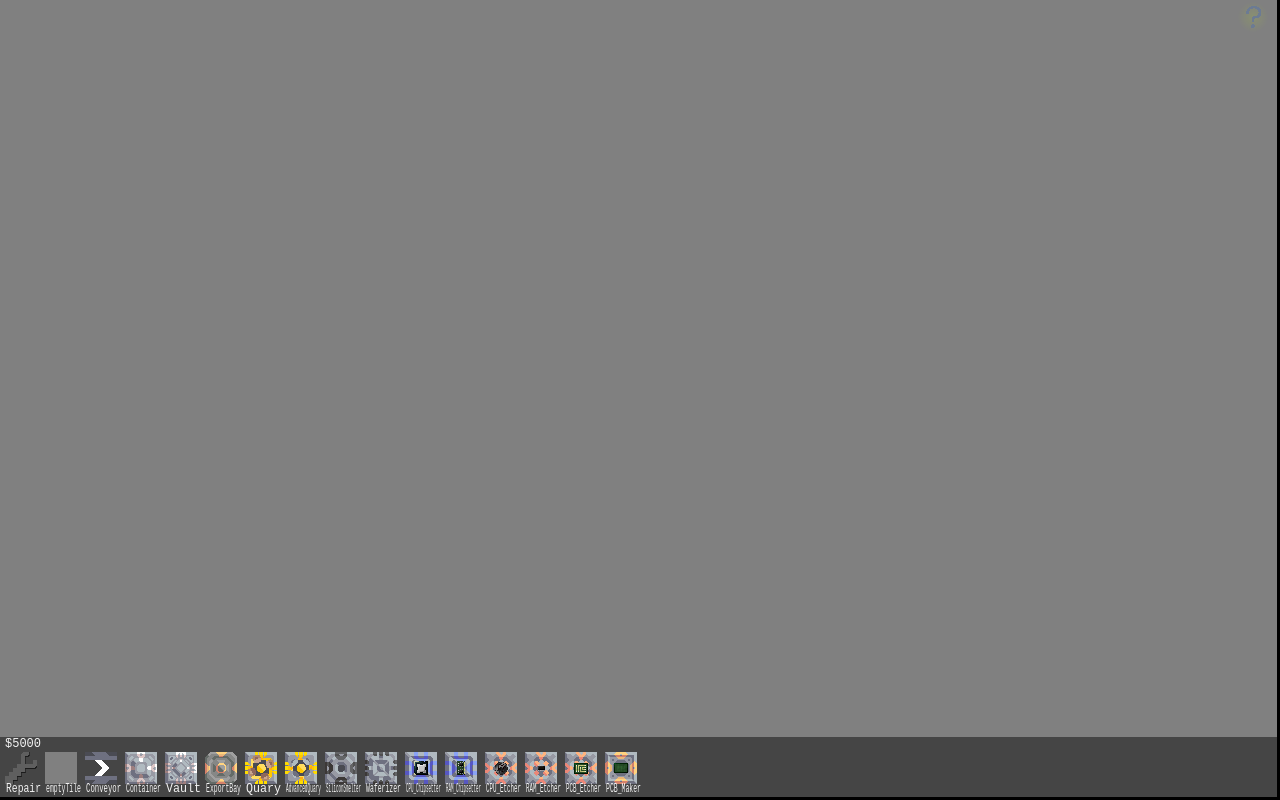
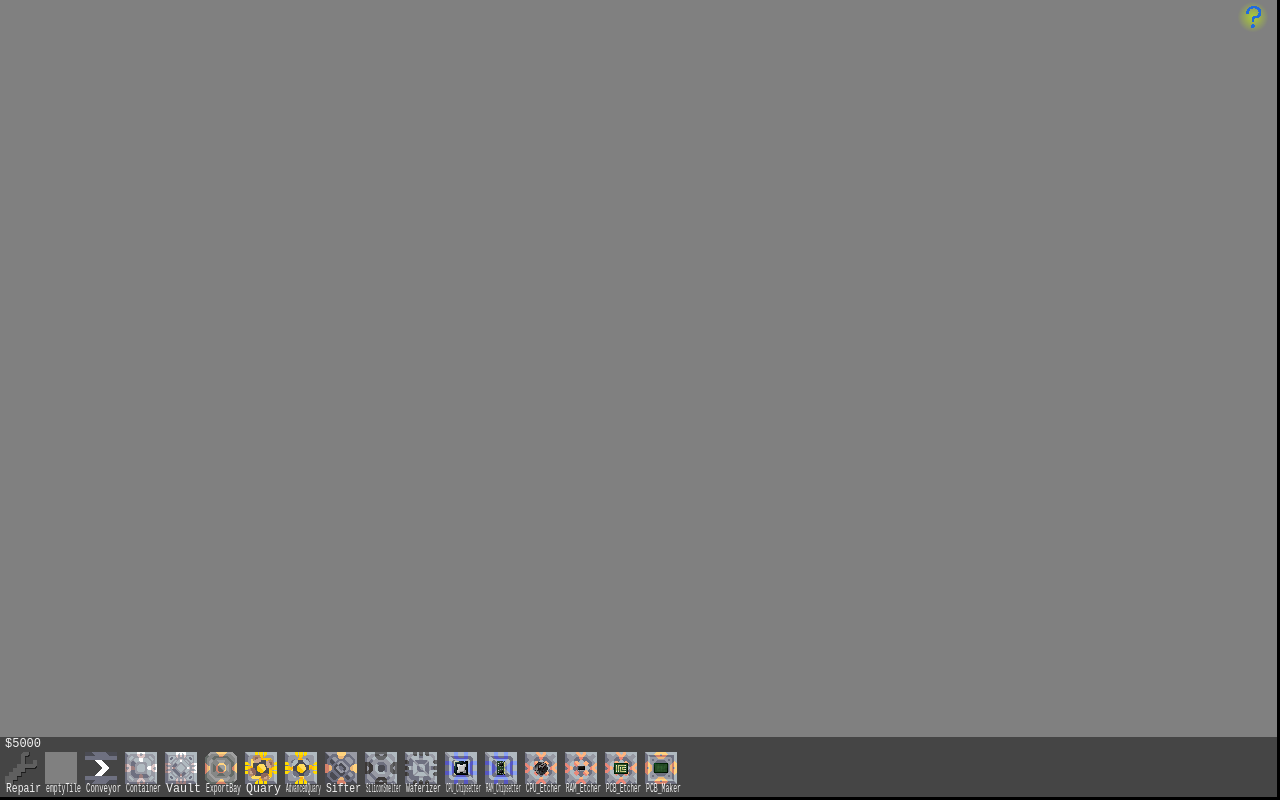
Before and after one commit to badgeminer/FactoryGame, a plain HTML site: page index.html in a window 1280 px wide. Drawn offline with Linux system fonts and the light colour scheme.

Commit message:
sifter and copper FOR BUGFIX

```diff
--- a/data.js
+++ b/data.js
@@ -84,43 +84,45 @@ const colors = {
 }*/
 var errImg = document.getElementById("placeholder")
 const assets = {
-    "Wrench":document.getElementById("Wrench") || errImg,
-    "blank":document.getElementById("blank") || errImg,
-    "help":document.getElementById("help") || errImg,
-    "placeholder":document.getElementById("placeholder") || errImg,
-    "SiliconSmelter":document.getElementById("SiliconSmelter") || errImg,
-    "Waferizer":document.getElementById("Waferizer") || errImg,
-    "Chipsetter":document.getElementById("Chipsetter") || errImg,
-    "Etcher":document.getElementById("Etcher") || errImg,
-    "PCB-Maker":document.getElementById("PCB-Maker") || errImg,
-    "duct":document.getElementById("duct") || errImg,
-    "exportBay":document.getElementById("exportBay") || errImg,
-    "quary-top":document.getElementById("quary-top") || errImg,
-    "quary":document.getElementById("quary") || errImg,
-    "quary-drill":document.getElementById("quary-drill") || errImg,
-    "adv-quary-drill":document.getElementById("adv-quary-drill") || errImg,
-    "container":document.getElementById("container") || errImg,
-    "vault":document.getElementById("vault") || errImg,
-    "CPU":document.getElementById("CPU") || errImg,
-    "RAM":document.getElementById("RAM") || errImg,
-    "Sand":document.getElementById("Sand") || errImg,
-    "Si":document.getElementById("Si") || errImg,
-    "Si Wafer":document.getElementById("Si Wafer") || errImg,
-    "Memory0":document.getElementById("Memory0") || errImg,
-    "Memory1":document.getElementById("Memory1") || errImg,
-    "Memory2":document.getElementById("Memory2") || errImg,
-    "Memory3":document.getElementById("Memory3") || errImg,
-    "Memory4":document.getElementById("Memory4") || errImg,
-    "Memory5":document.getElementById("Memory5") || errImg,
-    "Microchip0":document.getElementById("Microchip0") || errImg,
-    "Microchip1":document.getElementById("Microchip1") || errImg,
-    "Microchip2":document.getElementById("Microchip2") || errImg,
-    "CPU1":document.getElementById("CPU1") || errImg,
-    "CPU2":document.getElementById("CPU2") || errImg,
-    "CPU0":document.getElementById("CPU0") || errImg,
-    "CPU_Die":document.getElementById("CPU_Die") || errImg,
-    "PrintedCircuitBoard":document.getElementById("PrintedCircuitBoard") || errImg,
-    "CircuitBoard":document.getElementById("CircuitBoard") || errImg,
+    "Wrench": document.getElementById("Wrench") || errImg,
+    "blank": document.getElementById("blank") || errImg,
+    "help": document.getElementById("help") || errImg,
+    "placeholder": document.getElementById("placeholder") || errImg,
+    "SiliconSmelter": document.getElementById("SiliconSmelter") || errImg,
+    "Waferizer": document.getElementById("Waferizer") || errImg,
+    "Chipsetter": document.getElementById("Chipsetter") || errImg,
+    "Etcher": document.getElementById("Etcher") || errImg,
+    "PCB-Maker": document.getElementById("PCB-Maker") || errImg,
+    "Sifter": document.getElementById("Sifter") || errImg,
+    "duct": document.getElementById("duct") || errImg,
+    "exportBay": document.getElementById("exportBay") || errImg,
+    "quary-top": document.getElementById("quary-top") || errImg,
+    "quary": document.getElementById("quary") || errImg,
+    "quary-drill": document.getElementById("quary-drill") || errImg,
+    "adv-quary-drill": document.getElementById("adv-quary-drill") || errImg,
+    "container": document.getElementById("container") || errImg,
+    "vault": document.getElementById("vault") || errImg,
+    "CPU": document.getElementById("CPU") || errImg,
+    "RAM": document.getElementById("RAM") || errImg,
+    "Sand": document.getElementById("Sand") || errImg,
+    "Si": document.getElementById("Si") || errImg,
+    "Si Wafer": document.getElementById("Si Wafer") || errImg,
+    "Copper": document.getElementById("Copper") || errImg,
+    "Memory0": document.getElementById("Memory0") || errImg,
+    "Memory1": document.getElementById("Memory1") || errImg,
+    "Memory2": document.getElementById("Memory2") || errImg,
+    "Memory3": document.getElementById("Memory3") || errImg,
+    "Memory4": document.getElementById("Memory4") || errImg,
+    "Memory5": document.getElementById("Memory5") || errImg,
+    "Microchip0": document.getElementById("Microchip0") || errImg,
+    "Microchip1": document.getElementById("Microchip1") || errImg,
+    "Microchip2": document.getElementById("Microchip2") || errImg,
+    "CPU1": document.getElementById("CPU1") || errImg,
+    "CPU2": document.getElementById("CPU2") || errImg,
+    "CPU0": document.getElementById("CPU0") || errImg,
+    "CPU_Die": document.getElementById("CPU_Die") || errImg,
+    "PrintedCircuitBoard": document.getElementById("PrintedCircuitBoard") || errImg,
+    "CircuitBoard": document.getElementById("CircuitBoard") || errImg,
 }
 
 assets["rubble"] = document.getElementById('rubble')
--- a/index.html
+++ b/index.html
@@ -50,6 +50,7 @@
         <img src="assets/tiles/Chipsetter.png" id="Chipsetter">
         <img src="assets/tiles/Etcher.png" id="Etcher">
         <img src="assets/tiles/PCB-Maker.png" id="PCB-Maker">
+        <img src="assets/tiles/Sifter.png" id="Sifter">
         <img src="assets/tiles/conveyor/duct.png" id="duct">
         <img src="assets/tiles/conveyor/exportBay.png" id="exportBay">
         <img src="assets/tiles/quary/quary-top.png" id="quary-top">
@@ -63,6 +64,7 @@
         <img src="assets/items/Sand.png" id="Sand">
         <img src="assets/items/Si.png" id="Si">
         <img src="assets/items/Si Wafer.png" id="Si Wafer">
+        <img src="assets/items/Copper.png" id="Copper">
         <img src="assets/items/ram/Memory0.png" id="Memory0">
         <img src="assets/items/ram/Memory1.png" id="Memory1">
         <img src="assets/items/ram/Memory2.png" id="Memory2">
@@ -78,6 +80,7 @@
         <img src="assets/items/cpu/CPU_Die.png" id="CPU_Die">
         <img src="assets/items/pcb/PrintedCircuitBoard.png" id="PrintedCircuitBoard">
         <img src="assets/items/pcb/CircuitBoard.png" id="CircuitBoard">
+
 
 
 
--- a/script.js
+++ b/script.js
@@ -432,8 +432,9 @@ class Chipsetter extends ProductionTile {
         this.rend.draw(x, y, (this.direction - 1) * 90, this)
     }
     process() {
-        var si = this.InputInventory.sendNextOfItem('Si')
-        var si = this.InputInventory.sendNextOfItem('Si Wafer')
+        for (i of this.requirements) {
+            this.InputInventory.sendNextOfItem(i)
+        }
         this.Inventory.addItem(this.outputItem)
     }
 }
@@ -446,11 +447,13 @@ function baseMaterialsEtch(i) {
             ]
         case "PCB":
             return [
-                "CircuitBoard"
+                "CircuitBoard",
+                "Copper"
             ]
         default:
             return [
-                'ERROR'
+                'ERROR',
+                "R"
             ]
     }
 }
@@ -468,9 +471,10 @@ class Etcher extends ProductionTile {
         this.rend.draw(x, y, (this.direction - 1) * 90, this)
     }
     process() {
-        var si = this.InputInventory.sendNextOfItem('Si')
+        for (i of this.requirements) {
+            this.InputInventory.sendNextOfItem(i)
+        }
         this.Inventory.addItem(this.outputItem)
-        var si = this.InputInventory.sendNextOfItem('Si Wafer')
     }
 }
 
@@ -480,10 +484,11 @@ var Recips = {
     "Waferizer": { i: ['Si'], o: 'Si Wafer' },
     "CPU_Chipsetter": { i: ['CPU_Die',"PrintedCircuitBoard"], o: 'CPU0' },
     "RAM_Chipsetter": { i: ['Microchip0',"PrintedCircuitBoard"], o: 'Memory0' },
-    "CPU_Etcher": { i: ['Si', 'Si Wafer'], o: 'CPU_Die' },
-    "RAM_Etcher": { i: ['Si', 'Si Wafer'], o: 'Microchip0' },
-    "PCB_Etcher": { i: ['CircuitBoard'], o: 'PrintedCircuitBoard' },
-    "PCB_Maker": { i: [], o: 'CircuitBoard' }
+    "CPU_Etcher": { i: baseMaterialsEtch('Si'), o: 'CPU_Die' },
+    "RAM_Etcher": { i: baseMaterialsEtch('Si'), o: 'Microchip0' },
+    "PCB_Etcher": { i:baseMaterialsEtch('PCB'), o: 'PrintedCircuitBoard' },
+    "PCB_Maker": { i: [], o: 'CircuitBoard' },
+    "Sifter": {i: ["Sand"],o:"Copper"}
 }
 
 function drawResp() {
@@ -619,6 +624,26 @@ class AdvancedQuary extends ProductionTile {
         if (Math.random() >= 0.25) {
             this.Inventory.addItem('Sand')
         }
+    }
+    tick() {
+        super.tick()
+    }
+})
+TileRegistry.register(
+class Sifter extends ProductionTile {
+    rend = (new renderer(ctx)).add(new renderer_image('Sifter', 0, 0, false))
+    cost = 350
+    constructor(x, y) {
+        super(x, y, 2, 5, ["Sand"], 2, 50, 0.01);
+    }
+    draw(x, y) {
+        //wctx.fillRect("quary",x, y, tileSz, tileSz)
+        //wctx.fillText(`${this.arrow}${this.timer}`, (x), (y) + 16, tileSz)
+        this.rend.draw(x, y, (this.direction - 1) * 90, this)
+    }
+    process() {
+        var sand = this.InputInventory.sendNextOfItem('Sand')
+        this.Inventory.addItem('Copper')
     }
     tick() {
         super.tick()
--- a/style.css
+++ b/style.css
@@ -56,7 +56,7 @@ header a:hover {
     right:5px;
     background-color:#00000000;
     border:none;
-    opacity: 15%;
+    opacity: 75%;
     transition:opacity 1s;
 }
 .menu:hover {
```
Also changed, not shown: out.html (+2 -0 lines), out.js (+39 -37 lines), assets/items/Copper.png (added), assets/tiles/Sifter.png (added).
